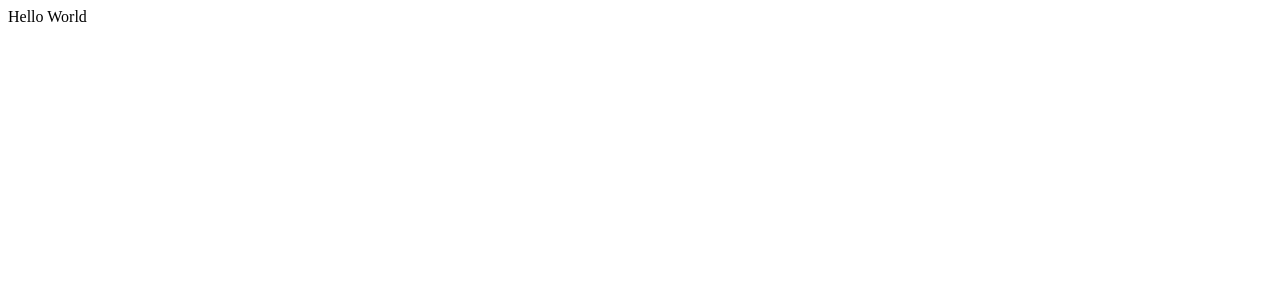
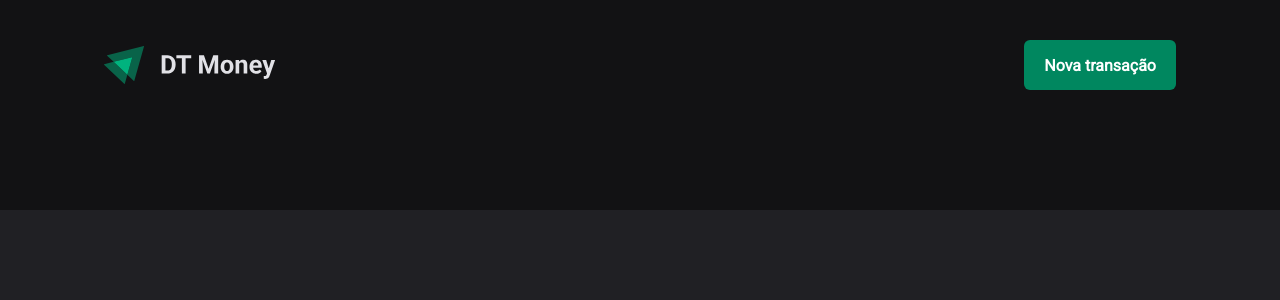
Before and after one commit to gabramos90/03-dt-money, a React (Vite) app: page / in a window 1280 px wide. Shown: the top 300 px of the page. Built offline with nearby package versions, Linux system fonts and the light colour scheme.

Commit message:
header component is finished

```diff
--- a/src/App.tsx
+++ b/src/App.tsx
@@ -1,8 +1,13 @@
 import { ThemeProvider } from "styled-components";
+import { Transactions } from "./pages/Transactions";
+import { GlobalStyle } from "./styles/global";
 import { defaultTheme } from "./styles/themes/default";
 
 export function App() {
   return (
-<ThemeProvider theme={defaultTheme}><div>Hello World</div></ThemeProvider>
+<ThemeProvider theme={defaultTheme}>
+  <Transactions />
+  <GlobalStyle />
+</ThemeProvider>
   )
 }
--- /dev/null
+++ b/src/components/Header/index.tsx
@@ -0,0 +1,15 @@
+import { HeaderContainer, HeaderContent, NewTransactionButton } from "./styles";
+
+import logoImg from '../../assets/logo.svg'
+
+export function Header(){
+    return (
+            <HeaderContainer>
+                <HeaderContent>
+                    <img src={logoImg} alt="" />
+
+                    <NewTransactionButton>Nova transação</NewTransactionButton>
+                </HeaderContent>
+            </HeaderContainer>
+    )
+}
--- /dev/null
+++ b/src/components/Header/styles.ts
@@ -0,0 +1,35 @@
+import styled from "styled-components"
+
+export const HeaderContainer = styled.header`
+    background: ${(props) => props.theme["gray-900"]};
+    padding: 2.5rem 0 7.5rem;
+`
+
+export const HeaderContent = styled.div`
+    width: 100%;
+    max-width: 1120px;
+    margin: 0 auto;
+    padding: 0 1.5rem;
+
+    display: flex;
+    justify-content: space-between;
+    align-items: center;
+`
+
+export const NewTransactionButton = styled.button`
+    height: 50px;
+    border: 0;
+    background-color: ${(props) => props.theme["green-500"]};
+    color: ${(props) => props.theme.white};
+    font-weight: bold;
+    padding: 0 1.25rem;
+    border-radius: 6px;
+    cursor: pointer;
+    transition: background-color 0.2s;
+
+
+    &:hover {
+        background: ${(props) => props.theme["green-700"]};
+
+    }
+`
--- /dev/null
+++ b/src/pages/Transactions/index.tsx
@@ -0,0 +1,9 @@
+import { Header } from "../../components/Header";
+
+export function Transactions(){
+    return (
+        <div>
+            <Header/>
+        </div>
+    )
+}
```
Also changed, not shown: src/assets/logo.svg (added), src/pages/Transactions/styles.ts (added).
